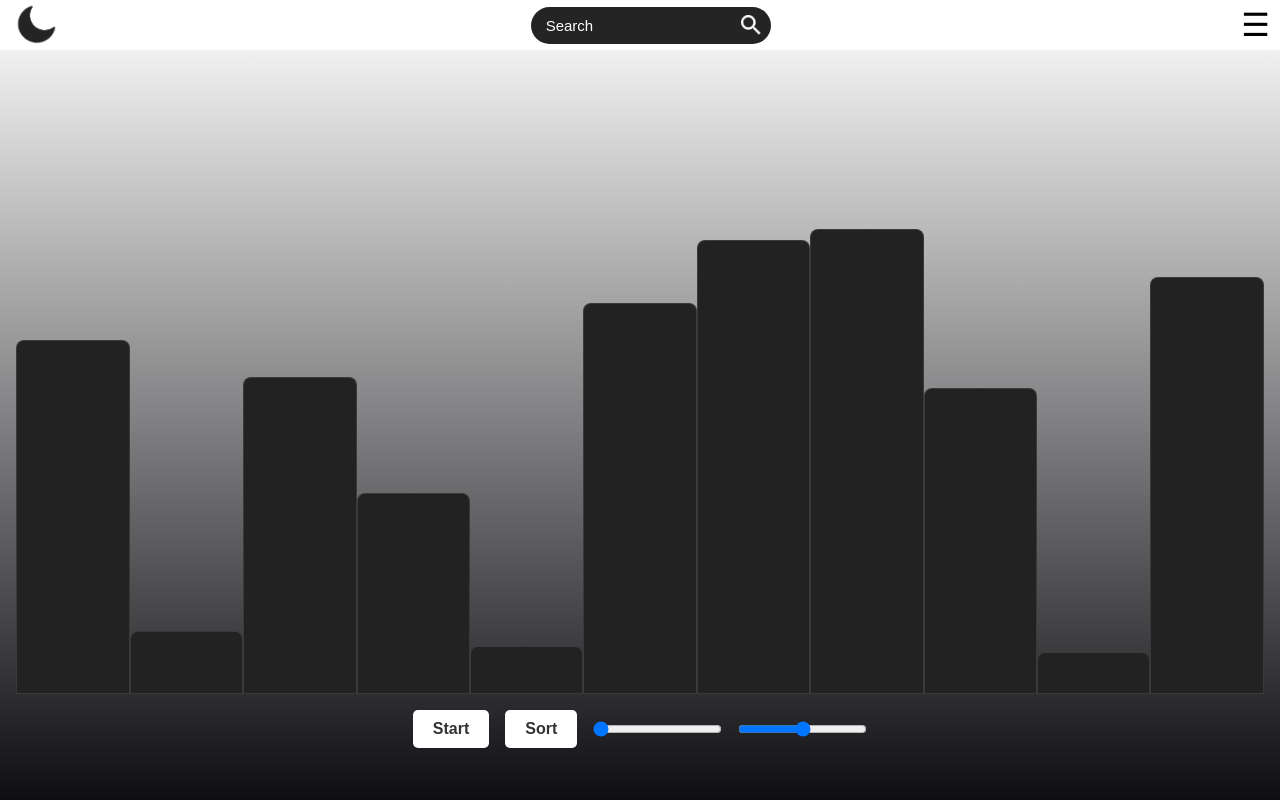
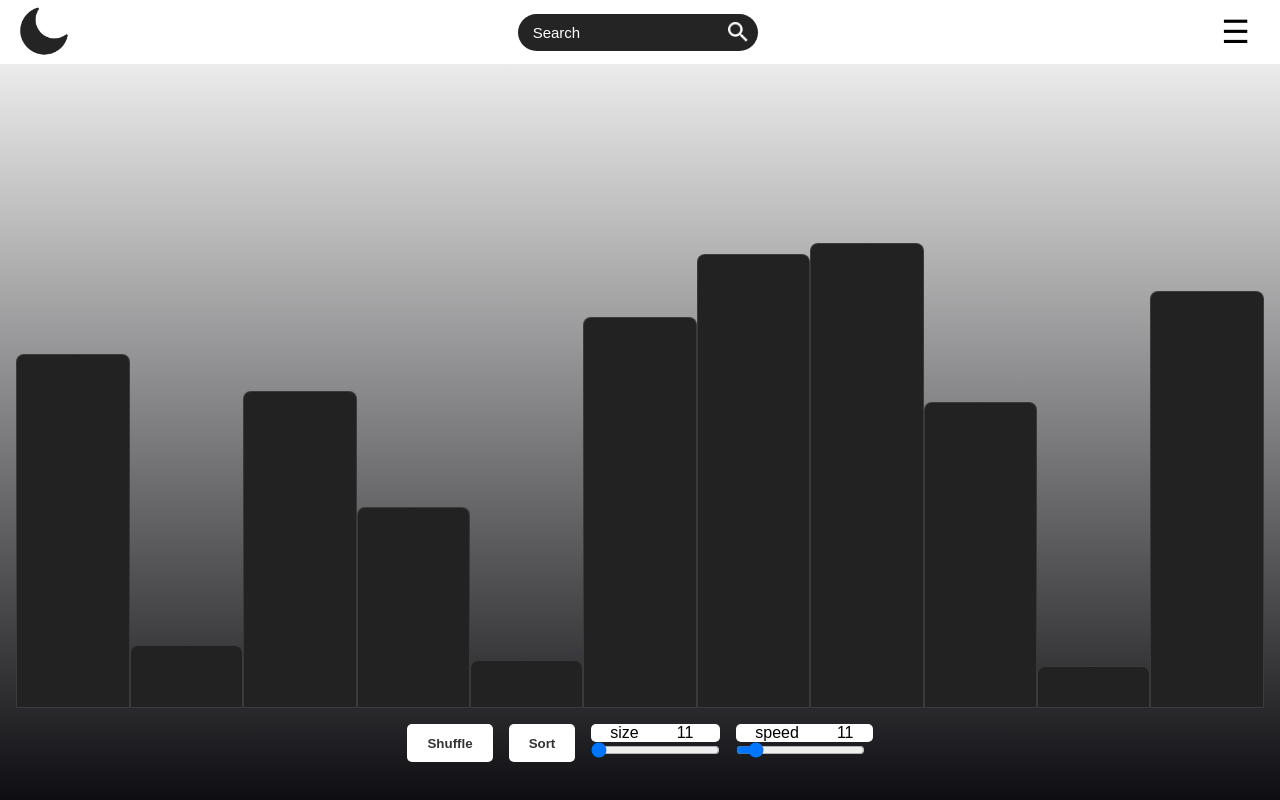
Before and after one commit to mauiwowie88/SortingVisualizer, a React (Create React App) app: page / in a window 1280 px wide. Built offline with nearby package versions, Linux system fonts and the light colour scheme.

Commit message:
Added more styling

```diff
--- a/src/App.js
+++ b/src/App.js
@@ -1,23 +1,14 @@
-import React, { useState, useEffect, useReducer } from "react";
+import React, { useState, useEffect } from "react";
 import Navbar from "./components/Navbar/Navbar";
 import Visualizer from "./components/Visualizer/Visualizer";
 import Settings from "./components/Settings/Settings";
 import useTheme from "./hooks/useTheme";
-import useSpeed from "./hooks/useSpeed";
-import useSorting from "./hooks/useSorting";
 import useArrayGenerator from "./hooks/useArrayGenerator";
-import { changeStructure, INITIAL_STATE } from "./reducers/navReducer";
 
 export default function App() {
-  const [nav, setNav] = useState(false);
+  const [speed, setSpeed] = useState(11);
   const [theme, setTheme] = useTheme();
-  const [speed, setSpeed] = useSpeed();
   const { array, size, generateArray, updateSize } = useArrayGenerator(11);
-  const [state, dispatch] = useReducer(changeStructure, INITIAL_STATE);
-  const { handleSort } = useSorting(state.algo);
-
-  const handleForward = (key) => dispatch({ type: "FORWARD", key });
-  const handleBack = () => dispatch({ type: "BACK" });
 
   const handleSizeChange = (event) => updateSize(parseInt(event.target.value));
   const handleSpeedChange = (event) => setSpeed(parseInt(event.target.value));
@@ -28,19 +19,10 @@ export default function App() {
 
   return (
     <div className={`container ${theme}`}>
-      <Navbar
-        data={state}
-        forward={handleForward}
-        backward={handleBack}
-        theme={theme}
-        setTheme={setTheme}
-        nav={nav}
-        setNav={setNav}
-      />
+      <Navbar theme={theme} setTheme={setTheme} />
       <Visualizer array={array} theme={theme} />
       <Settings
         start={generateArray}
-        sort={() => handleSort(array)}
         size={size}
         speed={speed}
         changeSize={handleSizeChange}
--- a/src/components/Navbar/Navbar.css
+++ b/src/components/Navbar/Navbar.css
@@ -7,59 +7,10 @@
   transition: 0.5s;
 }
 
-.nav-container {
-  position: relative;
-}
-
-.dropdown {
-  display: none;
-  position: absolute;
-  right: 0;
-  top: 100%; /* This ensures the menu appears right below the toggle button */
-  background-color: white; /* Or any color you prefer */
-  border: 1px solid #ccc; /* Just an example for styling */
-  border-radius: 4px;
-  width: 200px; /* Adjust as necessary */
-  list-style: none;
-  padding: 0;
-}
-
-.dropdown.show {
-  display: block;
-}
-
-.logo {
-  width: 160px;
-  cursor: pointer;
-}
-
-ul {
-  flex: 1;
-  list-style: none;
-  text-align: center;
-}
-
-ul li {
-  display: inline-block;
-  margin: 10px 20px;
-  font-size: 18px;
-  cursor: pointer;
-}
-
 .toggle-icon {
-  width: 50px;
+  width: 4rem;
   cursor: pointer;
   margin-left: 10px;
-}
-
-.icon {
-  background: none;
-  cursor: pointer;
-  border: none;
-  font-size: 2em;
-  z-index: 1;
-  margin-right: 10px;
-  color: #000;
 }
 
 .search-box {
@@ -89,6 +40,57 @@ ul li {
   cursor: pointer;
 }
 
+.nav {
+  position: relative;
+}
+
+.icon {
+  background: none;
+  cursor: pointer;
+  border: none;
+  font-size: 2em;
+  z-index: 1;
+  margin-right: 10px;
+  color: #000;
+  padding: 5px 20px;
+}
+
+.dropdown {
+  display: none;
+  position: absolute;
+  text-align: center;
+  right: 0;
+  background-color: #242424;
+  border: 1px solid #ccc;
+  box-shadow: 0 8px 16px 0 rgba(0, 0, 0, 0.2);
+  border-radius: 15px;
+  width: 200px;
+  list-style: none;
+  margin-top: 10px;
+}
+
+.dropdown.show {
+  display: block;
+}
+
+.item {
+  padding: 5px;
+}
+
+.item button {
+  background: none;
+  border: none;
+  cursor: pointer;
+  color: #fff;
+}
+
+.item:hover {
+  box-shadow: 2px 2px 8px 2px rgba(184, 177, 177, 0.2);
+  border-radius: 50px;
+}
+
+/*  Dark Mode  */
+
 .dark .navbar {
   background: #000;
   color: #fff;
@@ -101,25 +103,25 @@ ul li {
 .dark .search-box input {
   color: #222;
 }
+
 .dark .search-box input::placeholder {
-  color: #222;
+  color: #000;
 }
 
 .dark .icon {
   color: #fff;
 }
 
-/*  Navbar  */
-
-.dropdown {
-  box-shadow: 0 8px 16px 0 rgba(0, 0, 0, 0.2);
-  padding: 1rem;
-  right: 0;
-  position: absolute;
+.dark .dropdown {
+  background-color: #fff;
+  border: 1px solid #ccc;
 }
 
-.item button {
-  background: none;
-  border: none;
-  cursor: pointer;
+.dark .item button {
+  color: #000;
 }
+
+.dark .item:hover {
+  box-shadow: 8px 8px 8px 8px rgba(0, 0, 0, 0.2);
+  color: #000;
+}
--- a/src/components/Navbar/Navbar.jsx
+++ b/src/components/Navbar/Navbar.jsx
@@ -1,37 +1,14 @@
-import ToggleTheme from "./ToggleButton.jsx";
+import ToggleTheme from "./ToggleTheme.jsx";
+import ToggleNav from "./ToggleNav.jsx";
 import SearchBox from "./SearchBox.jsx";
-
 import "./Navbar.css";
 
-const dummyObject = {
-  title: "Dummy Object",
-  description: "This is a dummy object for testing purposes.",
-  value: 42,
-  nestedObject: {
-    key: "nestedValue",
-    nestedArray: [1, 2, 3, 4, 5],
-  },
-  booleanValue: true,
-  arrayValue: ["a", "b", "c"],
-};
-
-const Navbar = ({ data, forward, backward, theme, setTheme, nav, setNav }) => {
-  const renderedItems = Object.keys(dummyObject).map((type) => (
-    <li className="item" key={type}>
-      <button onClick={() => forward(type)}>{type}</button>
-    </li>
-  ));
-
+const Navbar = ({ theme, setTheme }) => {
   return (
     <nav className="navbar">
       <ToggleTheme theme={theme} setTheme={setTheme} />
       <SearchBox theme={theme} />
-      <div className="nav-container">
-        <button className={`icon ${theme}`} onClick={() => setNav(!nav)}>
-          {nav ? "‹‹" : "☰"}
-        </button>
-        <ul className={`dropdown ${nav ? "show" : ""}`}>{renderedItems}</ul>
-      </div>
+      <ToggleNav theme={theme} />
     </nav>
   );
 };
--- /dev/null
+++ b/src/components/Navbar/ToggleNav.jsx
@@ -0,0 +1,26 @@
+import { useState, useReducer } from "react";
+import { changeStructure, INITIAL_STATE } from "../../reducers/navReducer.js";
+
+const ToggleNav = ({ theme }) => {
+  const [nav, setNav] = useState(false);
+  const [state, dispatch] = useReducer(changeStructure, INITIAL_STATE);
+
+  const handleForward = (key) => dispatch({ type: "FORWARD", key });
+  const handleBack = () => dispatch({ type: "BACK" });
+
+  const renderedItems = Object.keys(state.data).map((type) => (
+    <li className={`item ${theme}`} key={type}>
+      <button onClick={() => handleForward(type)}>{type}</button>
+    </li>
+  ));
+
+  return (
+    <div className="nav">
+      <button className={`icon ${theme}`} onClick={() => setNav(!nav)}>
+        {nav ? "‹‹" : "☰"}
+      </button>
+      <ul className={`dropdown ${nav ? "show" : ""}`}>{renderedItems}</ul>
+    </div>
+  );
+};
+export default ToggleNav;
--- a/src/components/Settings/Settings.css
+++ b/src/components/Settings/Settings.css
@@ -1,7 +1,13 @@
 #settings {
   display: flex;
+  flex-wrap: wrap;
   justify-content: center;
   gap: 1rem;
+}
+
+.settings-btn:hover {
+  background-color: #4a4a4a;
+  border: 1px solid #fff;
 }
 
 .settings-btn {
@@ -9,7 +15,6 @@
   color: #333;
   border: none;
   padding: 10px 20px;
-  font-size: 16px;
   font-weight: bold;
   border-radius: 5px;
   cursor: pointer;
@@ -18,11 +23,16 @@
   gap: 10px;
 }
 
-.settings-btn:hover {
-  background-color: #4a4a4a; /* Slightly lighter grey for hover effect */
-  color: #fff;
-  border: 1px solid #fff;
+.slider {
+  background-color: #fff;
+  border-radius: 5px;
 }
+
+.slider span {
+  margin: 0 19px;
+}
+
+/*  Dark Mode  */
 
 .dark .settings-btn {
   background-color: #333;
@@ -34,3 +44,8 @@
   background-color: #b9b9b9;
   border: 1px solid #333;
 }
+
+.dark .slider {
+  background-color: #333;
+  color: #fff;
+}
--- a/src/components/Settings/Settings.jsx
+++ b/src/components/Settings/Settings.jsx
@@ -2,40 +2,41 @@ import "./Settings.css";
 
 export default function Settings({
   start,
-  sort,
   size,
   speed,
   changeSize,
   changeSpeed,
   theme,
 }) {
+  const renderSlider = (name, value, min, max, onChange) => {
+    return (
+      <div>
+        <p className="slider">
+          <span>{name}</span>
+          <span>{value}</span>
+        </p>
+        <input
+          type="range"
+          className={`${name}-slider`}
+          min={min}
+          max={max}
+          value={value}
+          onChange={onChange}
+        />
+      </div>
+    );
+  };
+
   return (
     <div id="settings">
       <button className={`settings-btn ${theme}`} onClick={start}>
-        Start
+        Shuffle
       </button>
 
-      <button className={`settings-btn ${theme}`} onClick={sort}>
-        Sort
-      </button>
+      <button className={`settings-btn ${theme}`}>Sort</button>
 
-      <input
-        type="range"
-        className="slider"
-        min="11"
-        max="111"
-        value={size}
-        onChange={changeSize}
-      />
-
-      <input
-        type="range"
-        className="slider"
-        min="-111"
-        max="1111"
-        value={speed}
-        onChange={changeSpeed}
-      />
+      {renderSlider("size", size, 11, 111, changeSize)}
+      {renderSlider("speed", speed, -111, 1111, changeSpeed)}
     </div>
   );
 }
--- a/src/components/Visualizer/Visualizer.css
+++ b/src/components/Visualizer/Visualizer.css
@@ -21,14 +21,14 @@
   transition: 0.2s ease;
 }
 
+.bar:hover {
+  background-color: #fff;
+  font-size: 2em;
+}
+
 .dark .bar {
   background-color: #fff;
   border: 1px solid #898989;
-}
-
-.bar:hover {
-  background-color: #fff;
-  font-size: 16px;
 }
 
 .dark .bar:hover {
--- a/src/hooks/useSpeed.js
+++ /dev/null
@@ -1,11 +0,0 @@
-import { useState } from "react";
-
-const useSpeed = (initialSpeed = 500) => {
-  const [speed, setSpeed] = useState(initialSpeed);
-
-  // Additional logic can be implemented here if necessary
-
-  return [speed, setSpeed];
-};
-
-export default useSpeed;
```
Also changed, not shown: src/library/fake.js (deleted, +0 -16 lines), src/components/Navbar/ToggleTheme.jsx (renamed from src/components/Navbar/ToggleButton.jsx).
